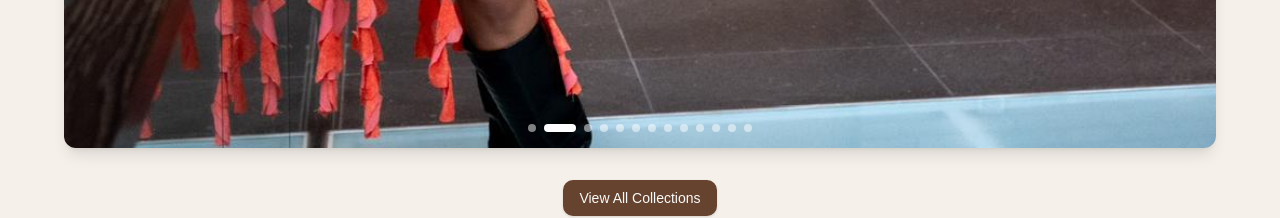
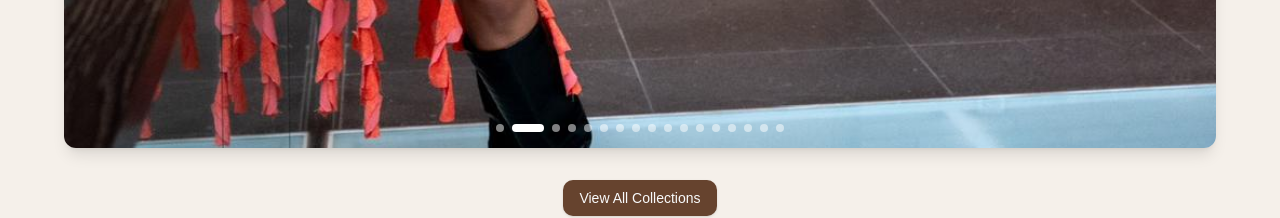
Before and after one commit to GeoffreyPaul3/confatch-stylist, a Next.js app: page / in a window 1280 px wide. Shown: the part 3400-3618 px from the top of the page. Built offline with nearby package versions, Linux system fonts and the light colour scheme.

Commit message:
Add additional images to slideshow for enhanced visual variety

```diff
--- a/app/page.tsx
+++ b/app/page.tsx
@@ -16,12 +16,18 @@ const slideshowImages = [
   "/confatch/img-12.jpg",
   "/confatch/img-32.jpg",
   "/confatch/img-7.jpg",
+  "/confatch/img-43.jpg",
+  "/confatch/img-41.jpg",
+  "/confatch/img-45.jpg",
   "/confatch/img-27.jpg",
   "/confatch/img-11.jpg",
   "/confatch/img-19.jpg",
   "/confatch/img-37.jpg",
   "/confatch/img-47.jpg",
   "/confatch/img-38.jpg",
+  "/confatch/img-49.jpg",
+
+
 ]
 
 
```
